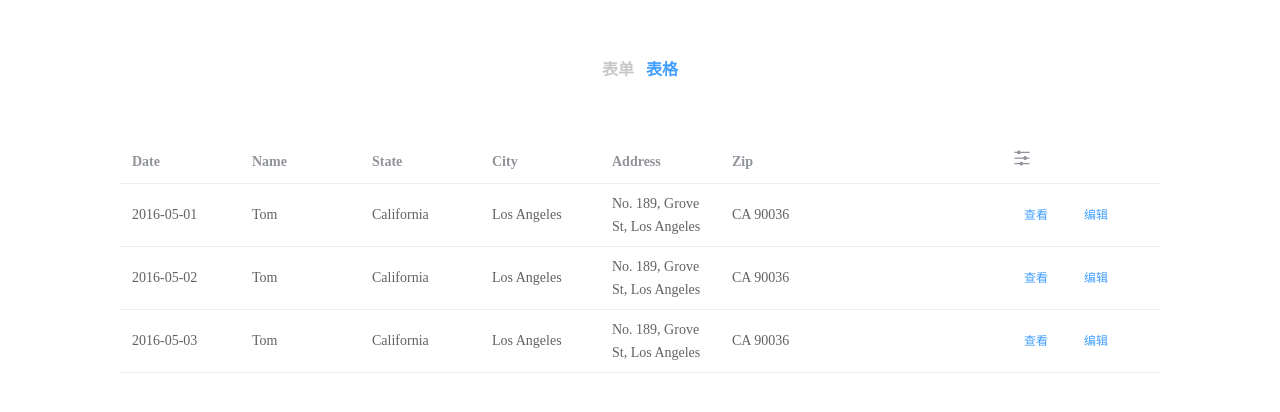
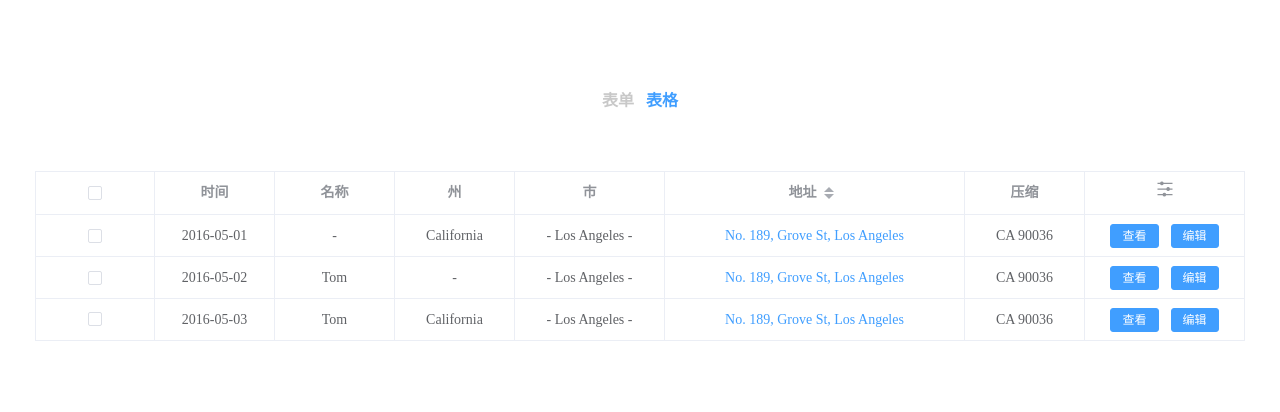
Before and after one commit to pandax-6646/component, a Vue app: page /table in a window 1280 px wide. Shown: the part 174-586 px from the top of the page. Built offline with nearby package versions, Linux system fonts and the light colour scheme.

Commit message:
feat(Table): 添加表格组件及相关类型，更新常量和工具函数

```diff
--- a/components.d.ts
+++ b/components.d.ts
@@ -39,6 +39,7 @@ declare module 'vue' {
     RouterView: typeof import('vue-router')['RouterView']
     Select: typeof import('./src/components/Form/components/Select.vue')['default']
     Switch: typeof import('./src/components/Form/components/Switch.vue')['default']
+    Table: typeof import('./src/components/Table/index.vue')['default']
     Upload: typeof import('./src/components/Form/components/Upload.vue')['default']
   }
 }
--- /dev/null
+++ b/src/components/Table/index.vue
@@ -0,0 +1,85 @@
+<template>
+  <el-table :data="data" border>
+    <template
+      v-for="{
+        prop,
+        label,
+        width,
+        fixed,
+        type,
+        align,
+        render,
+        onClick,
+        sort,
+        buttonRender,
+      } in columns"
+      :key="prop"
+    >
+      <el-table-column
+        :prop="prop"
+        :label="label"
+        :width="width || 120"
+        column-key="id"
+        :fixed="fixed"
+        :resizable="true"
+        :type="type"
+        :align="align"
+        :sortable="sort ? 'scustom' : false"
+        v-if="prop !== OPERATE_FIELD"
+      >
+        <template
+          v-if="(render && typeof render === 'function') || (prop && !type)"
+          #default="{ row }"
+        >
+          <div @click="onClick?.(row)" :class="onClick ? 'isLink' : ''">
+            {{ emptyToDash(render?.(row) || row[prop]) }}
+          </div>
+        </template>
+      </el-table-column>
+
+      <el-table-column
+        v-else
+        column-key="id"
+        :align="align"
+        :width="width || 120"
+        fixed="right"
+      >
+        <template #header>
+          <el-icon size="20">
+            <Operation />
+          </el-icon>
+        </template>
+
+        <template #default="{ row }">
+          <el-button
+            v-for="({ label, onClick }, index) in buttonRender"
+            :key="index"
+            @click="() => onClick(row)"
+            type="primary"
+            size="small"
+          >
+            {{ label }}
+          </el-button>
+        </template>
+      </el-table-column>
+    </template>
+  </el-table>
+</template>
+
+<script setup lang="ts">
+import { OPERATE_FIELD } from "@/utils/constants";
+import { emptyToDash } from "@/utils";
+import type { TColumns } from "./types";
+
+defineProps<{
+  columns: TColumns[];
+  data: Record<string, any>[];
+}>();
+</script>
+
+<style scoped>
+.isLink {
+  color: #409eff;
+  cursor: pointer;
+}
+</style>
--- /dev/null
+++ b/src/components/Table/types.ts
@@ -0,0 +1,6 @@
+export type TColumns = {
+  prop?: string;
+  label?: string;
+  width?: number;
+  [key: string]: any;
+};
--- a/src/pages/TablePage.vue
+++ b/src/pages/TablePage.vue
@@ -1,62 +1,64 @@
 <template>
   <div class="page-home">
-    <el-table :data="tableData" max-height="250">
-      <template v-for="{ prop, label, width, fixed } in columns" :key="prop">
-        <el-table-column
-          :prop="prop"
-          :label="label"
-          :width="width || 120"
-          column-key="id"
-          :fixed="fixed"
-        />
-
-        <el-table-column
-          v-if="prop === type"
-          :width="width || 120"
-          :fixed="fixed"
-        >
-          <template #header>
-            <el-icon size="20">
-              <Operation />
-            </el-icon>
-          </template>
-
-          <template #default="{ row }">
-            <el-button @click="() => console.log(row)" type="text" size="small"
-              >查看</el-button
-            >
-            <el-button @click="() => console.log(row)" type="text" size="small"
-              >编辑</el-button
-            >
-          </template>
-        </el-table-column></template
-      >
-    </el-table>
+    <Table :columns="columns" :data="tableData" />
   </div>
 </template>
 
 <script setup lang="ts">
 import { ref } from "vue";
+import Table from "@/components/Table/index.vue";
+import { OPERATE_FIELD } from "@/utils/constants";
+import type { TColumns } from "@/components/Table/types";
 
-const type = "operations";
-
-const columns = ref<
-  { prop: string; label?: string; width?: number; [key: string]: any }[]
->([
-  { prop: "date", label: "Date" },
-  { prop: "name", label: "Name" },
-  { prop: "state", label: "State" },
-  { prop: "city", label: "City" },
-  { prop: "address", label: "Address" },
-  { prop: "zip", label: "Zip" },
-  { prop: type, width: 160 },
+const columns = ref<TColumns[]>([
+  { type: "selection", fixed: "left", align: "center" },
+  { prop: "date", label: "时间", align: "center" },
+  { prop: "name", label: "名称", align: "center" },
+  { prop: "state", label: "州", align: "center" },
+  {
+    prop: "city",
+    label: "市",
+    align: "center",
+    width: 150,
+    render: (row: any) => `- ${row.city} -`,
+  },
+  {
+    prop: "address",
+    label: "地址",
+    width: 300,
+    sort: true,
+    align: "center",
+    onClick: (row: any) => {
+      console.log("地址被点击了", row);
+    },
+  },
+  { prop: "zip", label: "压缩", align: "center" },
+  {
+    prop: OPERATE_FIELD,
+    width: 160,
+    align: "center",
+    buttonRender: [
+      {
+        label: "查看",
+        onClick: (row: any) => {
+          console.log("查看", row);
+        },
+      },
+      {
+        label: "编辑",
+        onClick: (row: any) => {
+          console.log("编辑", row);
+        },
+      },
+    ],
+  },
 ]);
 
-const tableData = ref([
+const tableData = ref<Record<string, any>[]>([
   {
     id: 1,
     date: "2016-05-01",
-    name: "Tom",
+    name: "",
     state: "California",
     city: "Los Angeles",
     address: "No. 189, Grove St, Los Angeles",
@@ -66,7 +68,7 @@ const tableData = ref([
     id: 2,
     date: "2016-05-02",
     name: "Tom",
-    state: "California",
+    state: "",
     city: "Los Angeles",
     address: "No. 189, Grove St, Los Angeles",
     zip: "CA 90036",
--- /dev/null
+++ b/src/utils/constants.ts
@@ -0,0 +1,4 @@
+const OPERATE_FIELD = "operations";
+const EMPTY_VALUE = "-";
+
+export { OPERATE_FIELD, EMPTY_VALUE };
--- /dev/null
+++ b/src/utils/index.ts
@@ -0,0 +1,26 @@
+import isEmpty from "lodash-es/isEmpty";
+import { EMPTY_VALUE } from "./constants";
+
+export const emptyToDash = (value: unknown): string => {
+  if (value === null || value === undefined) {
+    return EMPTY_VALUE;
+  }
+
+  if (typeof value === "string") {
+    const trimmed = value.trim();
+    return trimmed === "" || trimmed === "null" || trimmed === "undefined"
+      ? EMPTY_VALUE
+      : value;
+  }
+
+  if (
+    typeof value === "number" ||
+    typeof value === "boolean" ||
+    typeof value === "bigint" ||
+    typeof value === "symbol"
+  ) {
+    return String(value);
+  }
+
+  return isEmpty(value) ? EMPTY_VALUE : String(value);
+};
```
